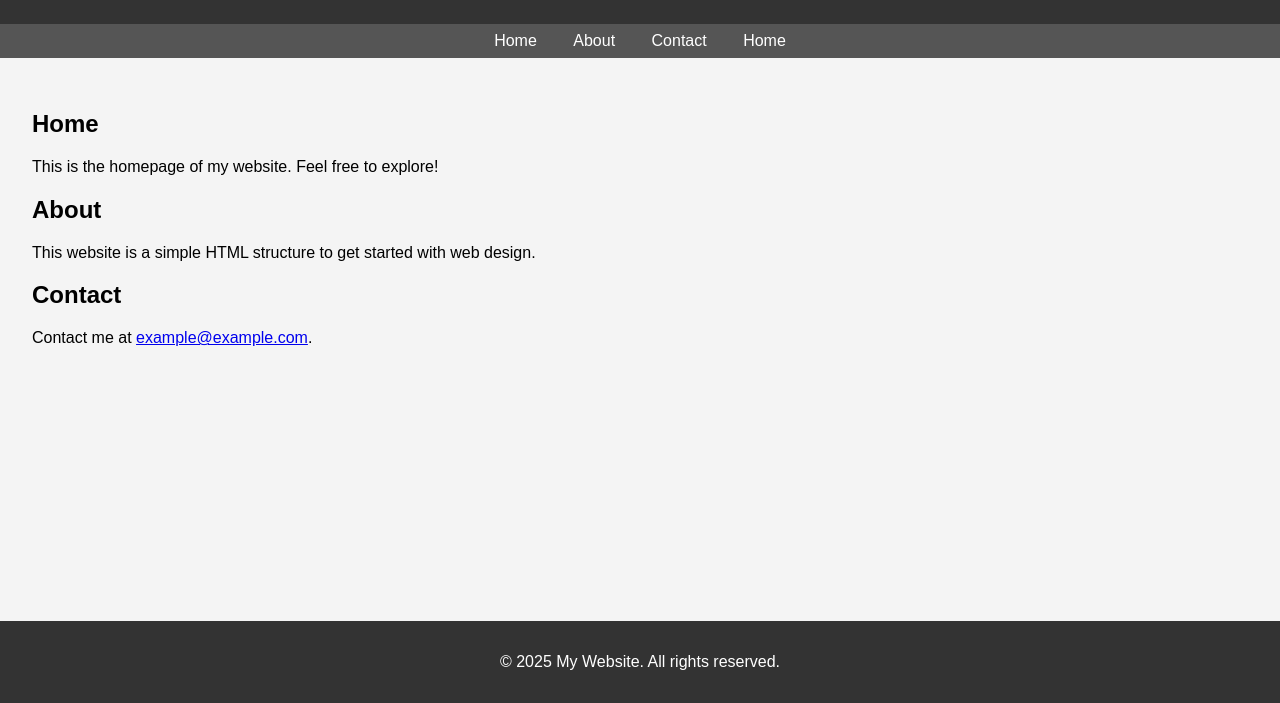
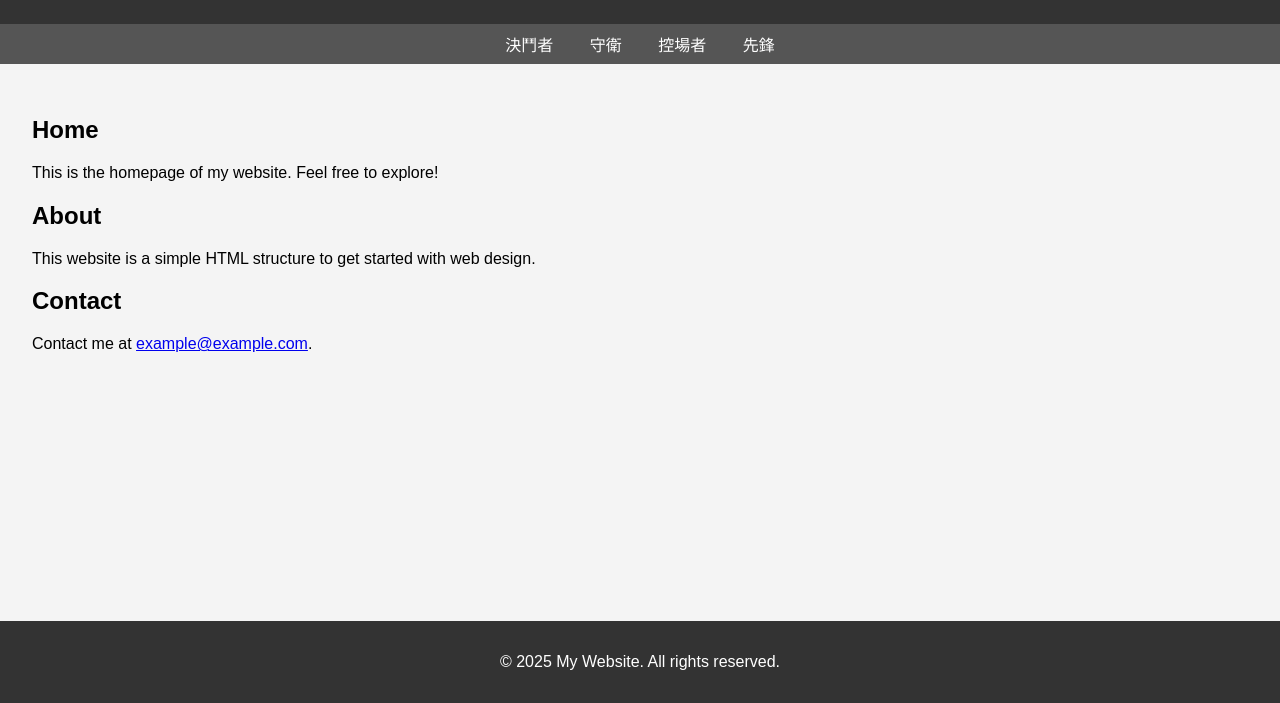
Before and after one commit to 4111029028/Valorant, a plain HTML site: page eason.html in a window 1280 px wide. Shown: the part 97-800 px from the top of the page. Drawn offline with Linux system fonts and the light colour scheme.

Commit message:
Update eason.html

```diff
--- a/eason.html
+++ b/eason.html
@@ -50,10 +50,10 @@
         <h1>特務介紹</h1>
     </header>
     <nav>
-        <a href="#決鬥者">Home</a>
-        <a href="#守衛">About</a>
-        <a href="#控場者">Contact</a>
-        <a href="#先鋒">Home</a>
+        <a href="#決鬥者">決鬥者</a>
+        <a href="#守衛">守衛</a>
+        <a href="#控場者">控場者</a>
+        <a href="#先鋒">先鋒</a>
     </nav>
     <main>
         <section id="home">
```
